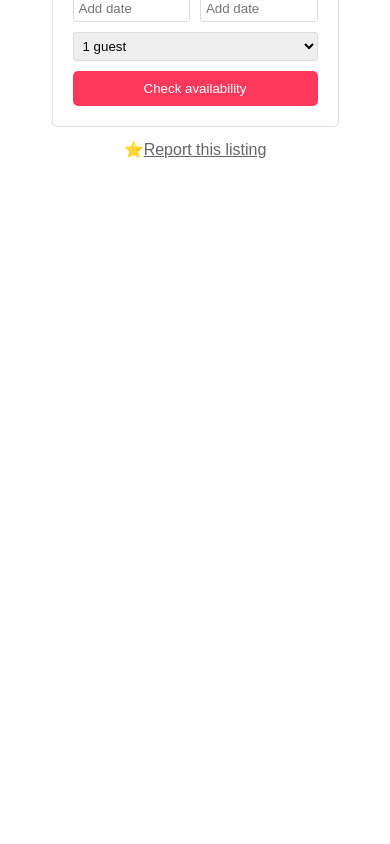
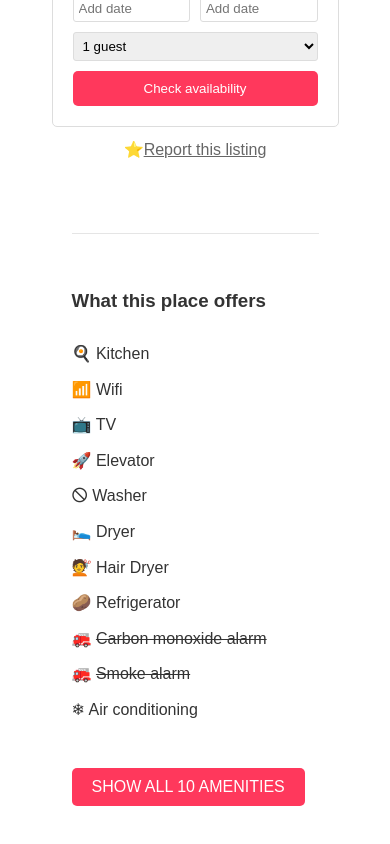
Before and after one commit to nthalt/anyrent-react, a React (Vite) app: page / in a window 390 px wide. Shown: the part 3253-4097 px from the top of the page. Before the commit the page ends 3447 px from the top, so only its background shows below. Built offline with nearby package versions, Linux system fonts and the light colour scheme.

Commit message:
working on calendarcomponent

```diff
--- a/src/App.css
+++ b/src/App.css
@@ -1559,19 +1559,33 @@ footer .other-options-items div {
     margin-left: 30px;
   }
 
+  .amenities {
+    margin: 0 auto;
+    max-width: 1200px;
+    padding: 20px;
+  }
+
   .amenities-list {
     display: flex;
     flex-wrap: wrap;
     flex-direction: column;
+    gap: 10px; /* Adjust the gap as needed */
   }
 
   .amenities-button {
+    margin-top: 20px;
+  }
+
+  .material-button {
+    background-color: #ff385c;
     color: white;
     border: none;
     padding: 10px 20px;
     border-radius: 5px;
     cursor: pointer;
-  }
+    font-size: 16px;
+  }
+
 
   .keypad-date-container {
     display: flex;
--- a/src/App.jsx
+++ b/src/App.jsx
@@ -6,6 +6,7 @@ import './App.css'
 import PropertyTitleContainer from './components/PropertyTitle';
 import ImageGallery from './components/ImageGallery';
 import PropertyDetails from './components/PropertyDetails'
+import AmenitiesList from './components/Amenities';
 
 const property = {
   title: "Entire rental unit in Lima, Peru",
@@ -46,6 +47,7 @@ function App() {
       <PropertyTitleContainer />
       <ImageGallery />
       <PropertyDetails property={property} />
+      <AmenitiesList />
     </div>
   );
 }
--- a/src/components/Amenities.jsx
+++ b/src/components/Amenities.jsx
@@ -0,0 +1,33 @@
+// import React from 'react';
+// import './Amenities.css'; // Import the CSS file for styling
+
+const Amenities = () => {
+  return (
+    <div className="amenities">
+      <br /><br />
+      <hr />
+      <br /><br />
+      <h3>What this place offers</h3>
+      <br />
+      <div className="amenities-list">
+        <div>&#127859; Kitchen</div>
+        <div>&#128246; Wifi</div>
+        <div>&#128250; TV</div>
+        <div>&#128640; Elevator</div>
+        <div>&#128711; Washer</div>
+        <div>&#128716; Dryer</div>
+        <div>&#128135; Hair Dryer</div>
+        <div>&#129364; Refrigerator</div>
+        <div>&#128658; <strike>Carbon monoxide alarm</strike></div>
+        <div>&#128658; <strike>Smoke alarm</strike></div>
+        <div>&#10052; Air conditioning</div>
+      </div>
+      <br />
+      <div className="amenities-button">
+        <button className="material-button">Show all 10 amenities</button>
+      </div>
+    </div>
+  );
+};
+
+export default Amenities;
```
Also changed, not shown: src/components/Calendar.jsx (added, +111 -0 lines).
